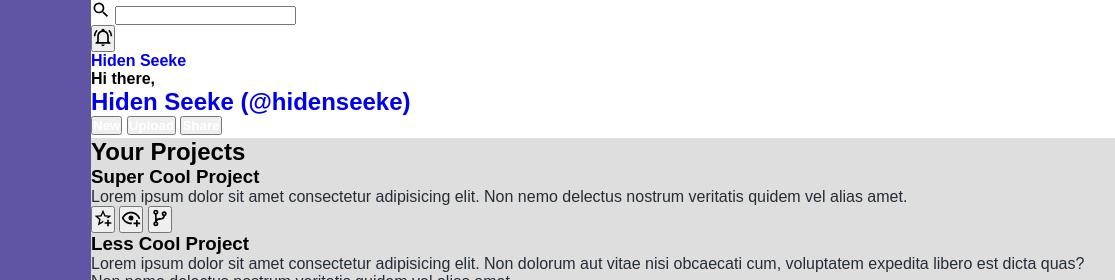
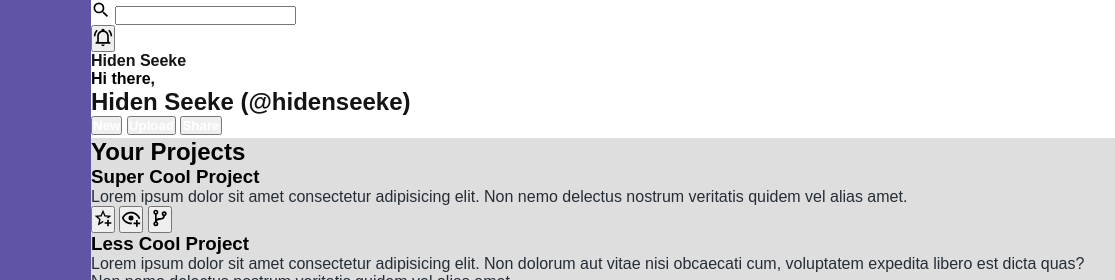
Before and after one commit to hexofiteration/admin-dashboard, a plain HTML site: page index.html in a window 1280 px wide. Shown: the top 280 px of the page, 165-1280 px from the left. Drawn offline with Linux system fonts and the light colour scheme.

Commit message:
change color of <a> .profile-link to black

```diff
--- a/assets/css/style.css
+++ b/assets/css/style.css
@@ -6,6 +6,7 @@
   --Purple-700: hsl(248, 32%, 49%);
   --light-grey-4: hsl(0, 0%, 87%);
   --grey-900: hsl(213, 19%, 18%);
+  --black: hsl(0, 0%, 8%);
 }
 
 * {
@@ -66,6 +67,9 @@ h4,
 .logo {
   color: var(--white);
 }
+.profile-link {
+  color: var(--black);
+}
 .sidebar .icon,
 .logo-img {
   filter: invert(1);
```
